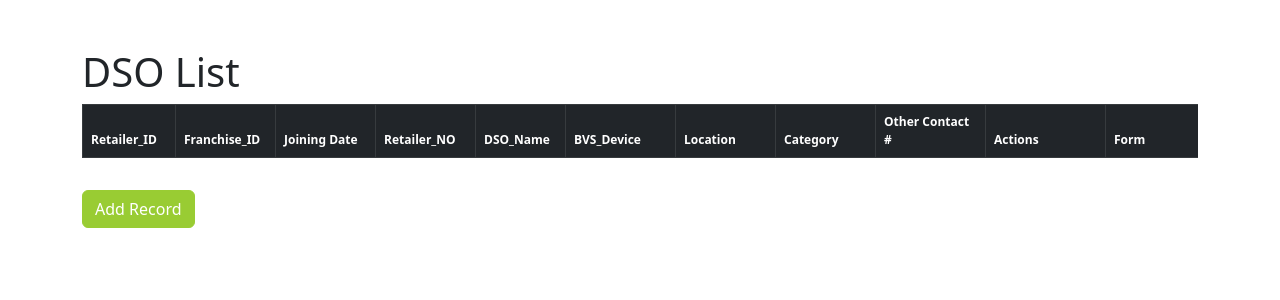
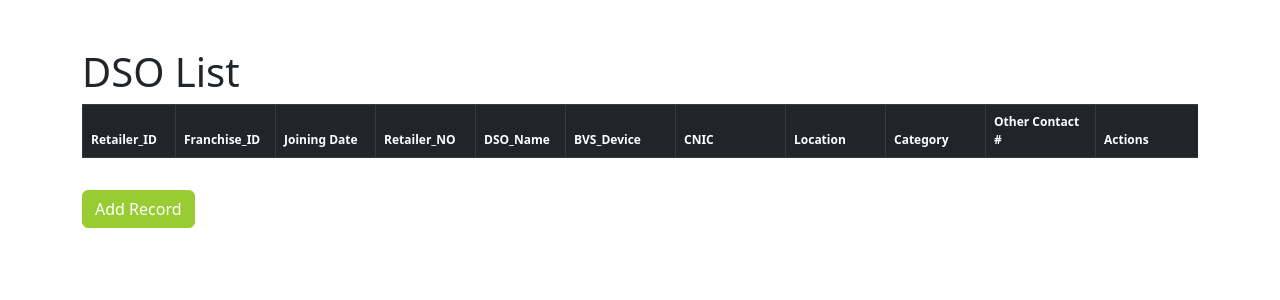
Before and after one commit to shahzaibraheel/Forms, a Django app: page /DSO/list/ in a window 1280 px wide. Shown: the part 76-376 px from the top of the page. Run offline with Django 3.2, Linux system fonts and the light colour scheme; the visitor is signed in with stand-in values (Sample User, id 1); data that the repository does not hold is empty; parts of the project's set-up code (start-up, migrations or seed data) failed here and were passed over.

Commit message:
Update DSO_List.html

```diff
--- a/Template/DSO_List.html
+++ b/Template/DSO_List.html
@@ -18,6 +18,7 @@
                         <th style="width: 100px; word-wrap: break-word; white-space: normal; font-size: 12px;">Retailer_NO</th>
                         <th style="width: 90px; word-wrap: break-word; white-space: normal; font-size: 12px;">DSO_Name</th>
                         <th style="width: 110px; word-wrap: break-word; white-space: normal; font-size: 12px;">BVS_Device</th>
+                         <th style="width: 110px; word-wrap: break-word; white-space: normal; font-size: 12px;">CNIC</th>
                         <th style="width: 100px; word-wrap: break-word; white-space: normal; font-size: 12px;">Location</th>
                         <th style="width: 100px; word-wrap: break-word; white-space: normal; font-size: 12px;">Category</th>
                         <th style="width: 110px; word-wrap: break-word; white-space: normal; font-size: 12px;">Other Contact #</th>
@@ -34,6 +35,7 @@
                         <td style="word-wrap: break-word; overflow: hidden; font-size: 12px;">{{ contact.Retailer_Number }}</td>
                         <td style="word-wrap: break-word; overflow: hidden; font-size: 12px;">{{ contact.DSO_Name }}</td>
                         <td style="word-wrap: break-word; overflow: hidden; font-size: 12px;">{{ contact.BVS_Device }}</td>
+                         <td style="word-wrap: break-word; overflow: hidden; font-size: 12px;">{{ contact.CNIC}}</td>
                         <td style="word-wrap: break-word; overflow: hidden; font-size: 12px;">{{ contact.Location }}</td>
                         <td style="word-wrap: break-word; overflow: hidden; font-size: 12px;">{{ contact.Category }}</td>
 
```
